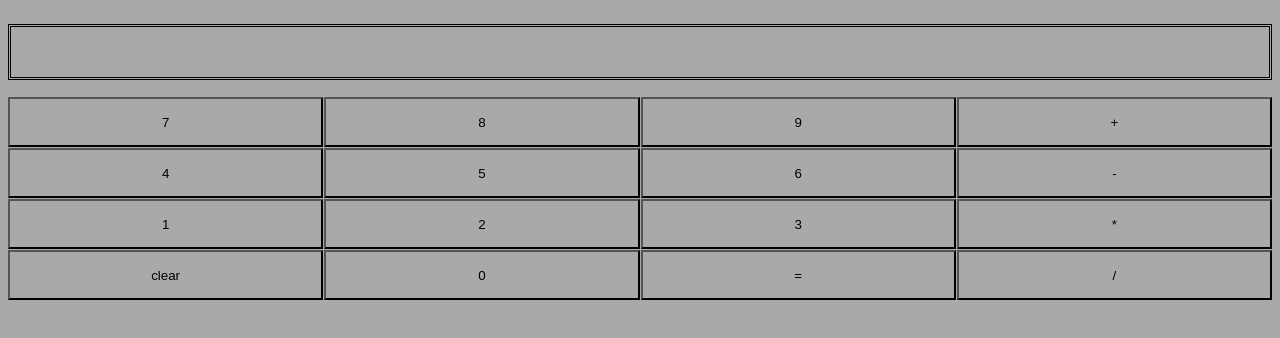
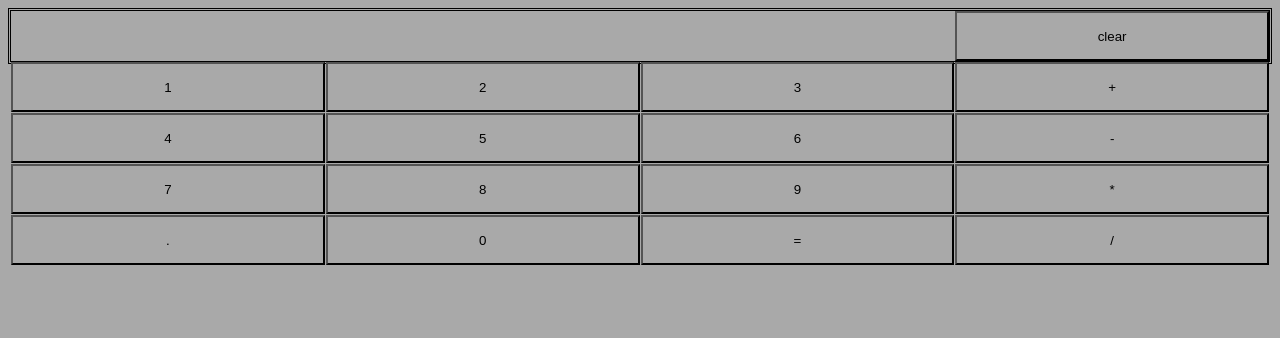
Before and after one commit to jayarr42/calculator, a plain HTML site: page index.html in a window 1280 px wide. Drawn offline with Linux system fonts and the light colour scheme.

Commit message:
Reposition all buttons and adjust sizing and layout

```diff
--- a/javascript.js
+++ b/javascript.js
@@ -1,25 +1,40 @@
+let storedData;
 let readout = document.createElement("p"); //create display
+readout.textContent = storedData;
 readout.id = "readout";
 document.getElementById("container").appendChild(readout);
 
-let layout = [7, 8, 9, "+", 4, 5, 6, "-", 1, 2, 3, "*", "clear", 0, "=", "/"] //create button text
+let layout = ["clear", 1, 2, 3, "+", 4, 5, 6, "-", 7, 8, 9, "*", ".", 0, "=", "/"] //create button text
 
-function createButtons() {
-    for (let i = 0; i < 16; i++) {
-        const buttons = document.createElement('button'); // create buttons
-        buttons.innerHTML = layout[i];
-        buttons.id = "button" + [i];
-        buttons.className = "buttons"
-        buttons.addEventListener('click', display); //create first input
+
+
+function makeButtons() {
+    function createNumberButtons() {
+        for (let i = 0; i < 17; i++) {
+            const numberButtons = document.createElement('button'); // create buttons
+            numberButtons.textContent = layout[i];
+            numberButtons.id = layout[i] + " button";
+            numberButtons.className = "numberButtons buttons"
+            numberButtons.addEventListener('click', display); //create first input
 
         function display() {
-            readout.textContent = layout[i]
+                readout.textContent = layout[i]
+                storedData = layout[i];
+            }
+
+            if (storedData) {       //isNaN to check if it's a number
+                console.log("hello")
+            }
+            document.getElementById('container').appendChild(numberButtons);
+
         }
-        document.getElementById('container').appendChild(buttons);
     }
+    createNumberButtons();
+}
+makeButtons();
+// createNumberButtons();
+// createOperationButtons();
 
-}
-createButtons();
 // buttons.addEventListener('click', populate)
 
 // function populate();
@@ -58,4 +73,30 @@ function operate(choice, x, y) {
     }
 
 };
-console.log(operate("*", 7, 3))
+
+
+//tried and failed(?)
+
+
+// const numbers = [1, 2, 3, 4, 5, 6, 7, 8, 9, 0] //create number button text
+// const operations = ["Clear", "+", "-", "*", "/", "=", "."]
+// function createOperationButtons() {
+//     for (let i = 0; i < 7; i++) {
+//         const operationButtons = document.createElement('button'); // create buttons
+//         operationButtons.innerHTML = operations[i];
+//         operationButtons.id = "operationButton" + [i];
+//         operationButtons.className = "operationButtons buttons"
+//         operationButtons.addEventListener('click', display); //create first input
+
+//     function display() {
+//             readout.textContent = operations[i]
+//             storedData = operations[i];
+//         }
+
+//         if (storedData) {       //isNaN to check if it's a number
+//             console.log("hello")
+//         }
+//         document.getElementById('container').appendChild(operationButtons);
+
+//     }
+// }
--- a/styles.css
+++ b/styles.css
@@ -8,19 +8,87 @@
     grid-template-rows: repeat(4, 1fr);
     gap: 1px;
     height: 50px;
+    align-items: center;
+    border-style: double;
+    border-color: black;
+
+    /* grid-template-areas:
+    "readout readout readout c"
+    "1 2 3 p"
+    "4 5 6 s"
+    "7 8 9 m"
+    "period = 0 d" */
 }
 
 #readout {
     display: grid;
     grid-column-start: 1;
-    grid-column-end: 5;
+    grid-column-end: 4;
     justify-content: space-around;
     align-items: center;
-    border-style: double;
-    border-color: black;
+
     height: 50px;
+    /* grid-area: "readout"; */
+    padding: 0px;
+    margin: 0px;
 }
 
 .buttons {
     height: 50px;
+
 }
+
+/* #numberButton0 {
+    grid-area: "1";
+    background-color: blue;
+}
+#numberButton1 {
+    grid-area: "2";
+}
+#numberButton2 {
+    grid-area: "3";
+}
+#numberButton3 {
+    grid-area: "4";
+    background-color: orange;
+}
+#numberButton4 {
+    grid-area: "5";
+}
+#numberButton5 {
+    grid-area: "6";
+}
+#numberButton6 {
+    grid-area: "7";
+}
+#numberButton7 {
+    grid-area: "8";
+}
+#numberButton8 {
+    grid-area: "9";
+}
+#numberButton9 {
+    grid-area: "0";
+    background-color: red;
+}
+#operationButton0 {
+    grid-area: "c";
+}
+#operationButton1 {
+    grid-area: "p";
+}
+#operationButton2 {
+    grid-area: "s";
+}
+#operationButton3 {
+    grid-area: "m";
+}
+#operationButton4 {
+    grid-area: "d";
+}
+#operationButton5 {
+    grid-area: "=";
+}
+#operationButton6 {
+    grid-area: "period";
+} */
```
